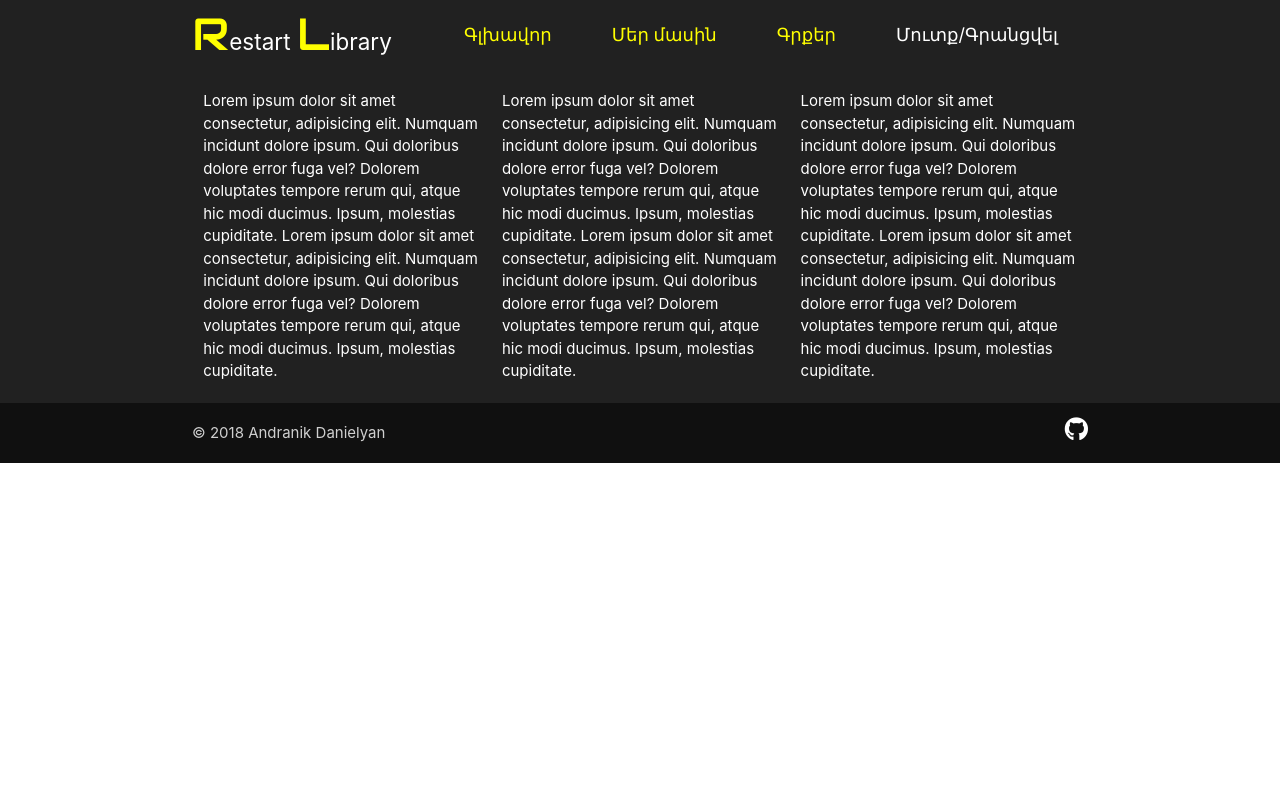
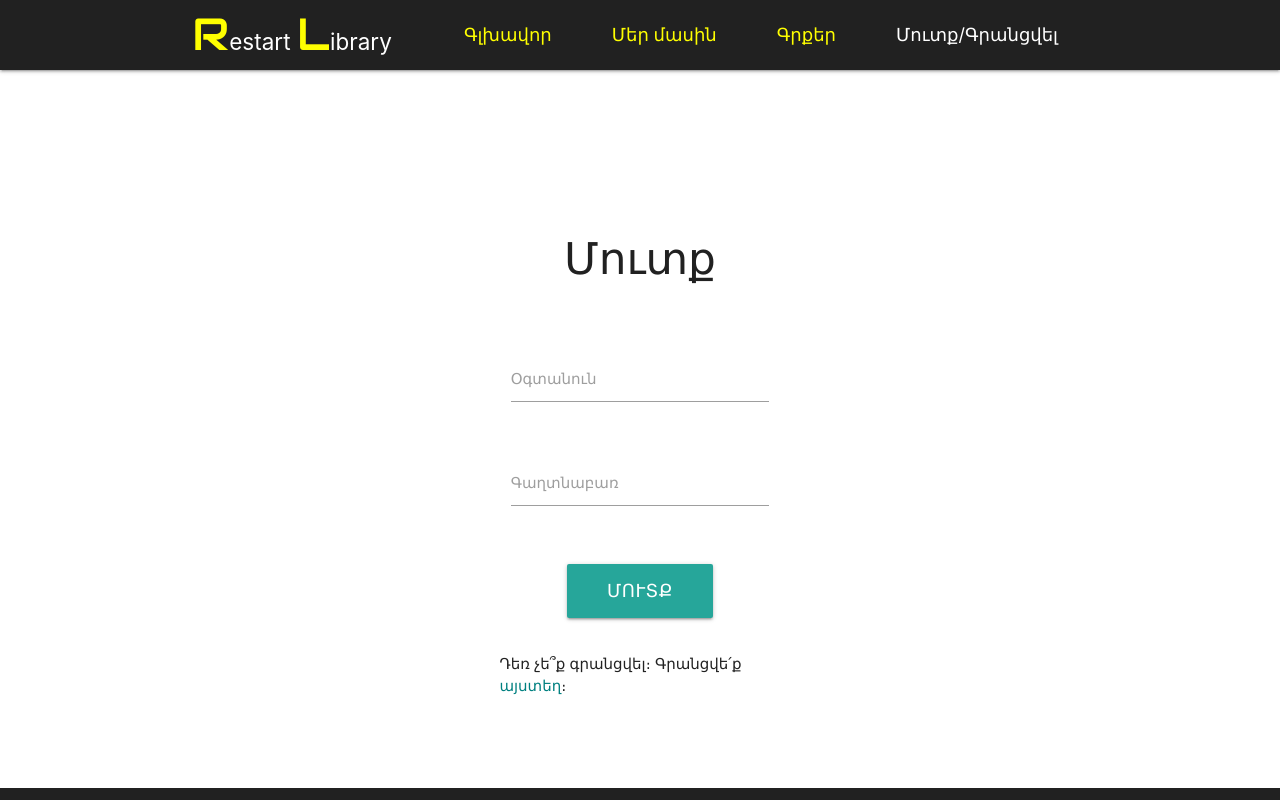
Before and after one commit to DanielyanAndranik/angular-front, an Angular app: page /login in a window 1280 px wide. Before the commit this address led to /. Shown: the top 800 px of the page. Built offline with nearby package versions, Linux system fonts and the light colour scheme.

Commit message:
added login component

```diff
--- a/src/app/app-routing.module.ts
+++ b/src/app/app-routing.module.ts
@@ -1,11 +1,16 @@
 import { NgModule } from '@angular/core';
 import { RouterModule, Routes } from '@angular/router';
 import { MainComponent } from './main/main.component';
+import { LoginComponent } from './login/login.component';
 
 const routes: Routes = [
   {
     path: '',
     component: MainComponent
+  },
+  {
+    path: 'login',
+    component: LoginComponent
   }
 ];
 
--- a/src/app/app.module.ts
+++ b/src/app/app.module.ts
@@ -6,13 +6,15 @@ import { AppRoutingModule } from './app-routing.module';
 import { MainComponent } from './main/main.component';
 import { HeaderComponent } from './header/header.component';
 import { FooterComponent } from './footer/footer.component';
+import { LoginComponent } from './login/login.component';
 
 @NgModule({
   declarations: [
     AppComponent,
     MainComponent,
     HeaderComponent,
-    FooterComponent
+    FooterComponent,
+    LoginComponent
   ],
   imports: [
     BrowserModule,
--- a/src/app/header/header.component.html
+++ b/src/app/header/header.component.html
@@ -10,7 +10,7 @@
 				<li><a href="">Գլխավոր</a></li>
 				<li><a href="about">Մեր մասին</a></li>
 				<li><a href="books">Գրքեր</a></li>
-				<li><a style="color:#ffffff; font-weight: 400" href="/login">Մուտք/Գրանցվել</a></li>
+				<li><a style="color:#ffffff; font-weight: 400" href="login">Մուտք/Գրանցվել</a></li>
 			</ul>
 		</div>
 	  </div>
--- /dev/null
+++ b/src/app/login/login.component.css
@@ -0,0 +1,14 @@
+h3.header{
+    margin-top: 150px;
+}
+
+.row form.col{
+    padding: 20px;
+}
+
+form a.btn-large{
+    font-size: 1.2rem;
+    font-weight: 500;
+    padding-left: 40px;
+    padding-right: 40px;
+}
--- /dev/null
+++ b/src/app/login/login.component.html
@@ -0,0 +1,39 @@
+<main>
+  <div class="container">
+      <div class="row" style="margin-bottom: 0;">
+          <div class="col s12">
+              <div class="section">
+                  <div class="row">
+                      <div class="col s12">
+                          <h3 class="header center-align">Մուտք</h3>
+                      </div>
+                  </div>
+                  <div class="row">
+                      <form class="col s12 xl4 offset-xl4">
+                          <div class="row">
+                              <div class="input-field col s12">
+                                  <input id="username" type="text" class="validate">
+                                  <label for="username">Օգտանուն</label>
+                              </div>
+                          </div>
+                          <div class="row">
+                              <div class="input-field col s12">
+                                  <input id="title" type="password" class="validate">
+                                  <label for="password">Գաղտնաբառ</label>
+                              </div>
+                          </div>
+                          <div class="row">
+                              <div class="input-field col s12 center-align">
+                                  <a class="waves-effect waves-light btn-large">Մուտք</a>
+                               </div>
+                          </div>
+                          <div class="row">
+                              <p>Դեռ չե՞ք գրանցվել։ Գրանցվե՛ք <a style="color: teal"  href="register">այստեղ</a>։</p>
+                          </div>
+                      </form>
+                  </div>
+              </div>
+          </div>
+      </div>
+  </div>
+</main>
--- /dev/null
+++ b/src/app/login/login.component.ts
@@ -0,0 +1,15 @@
+import { Component, OnInit } from '@angular/core';
+
+@Component({
+  selector: 'app-login',
+  templateUrl: './login.component.html',
+  styleUrls: ['./login.component.css']
+})
+export class LoginComponent implements OnInit {
+
+  constructor() { }
+
+  ngOnInit() {
+  }
+
+}
```
Also changed, not shown: 1 other file (tests, documents, lock files or other folders).
